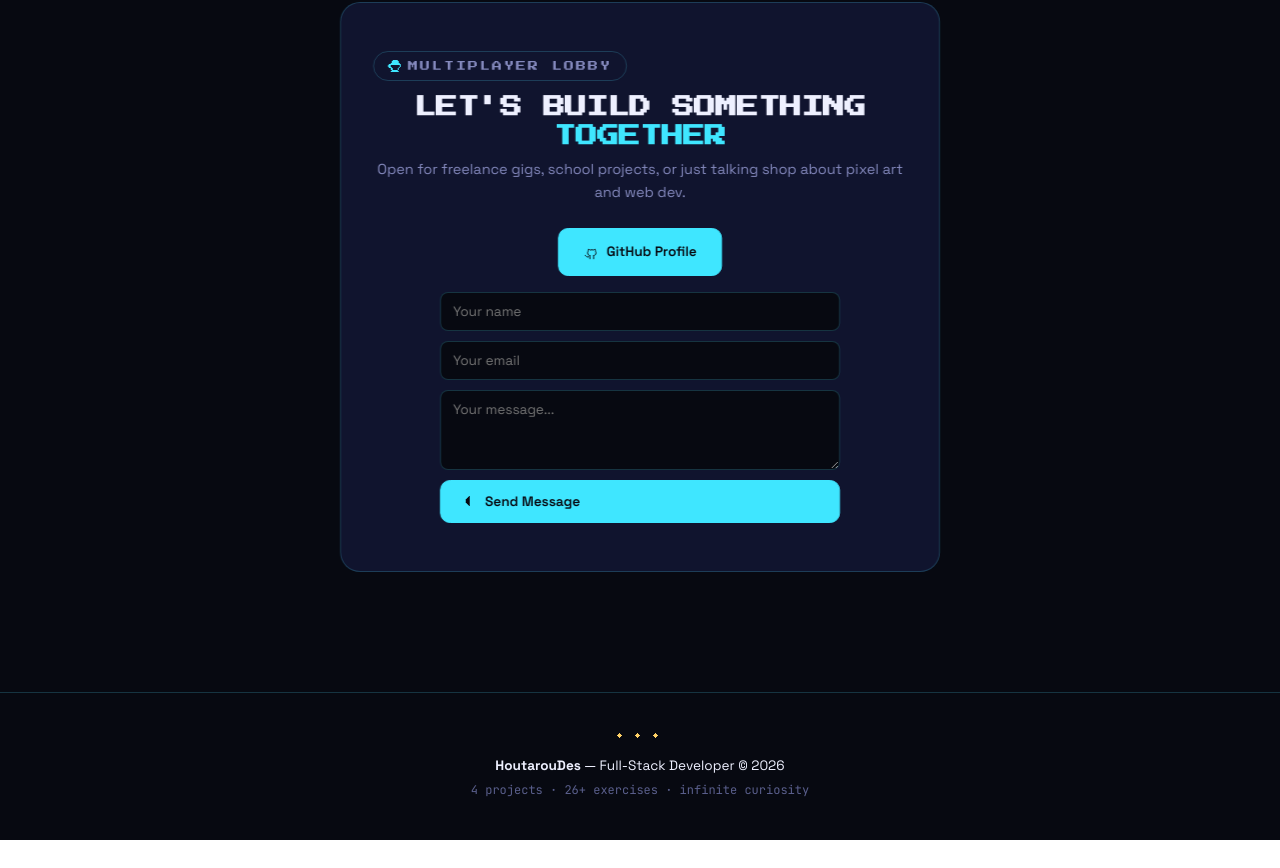
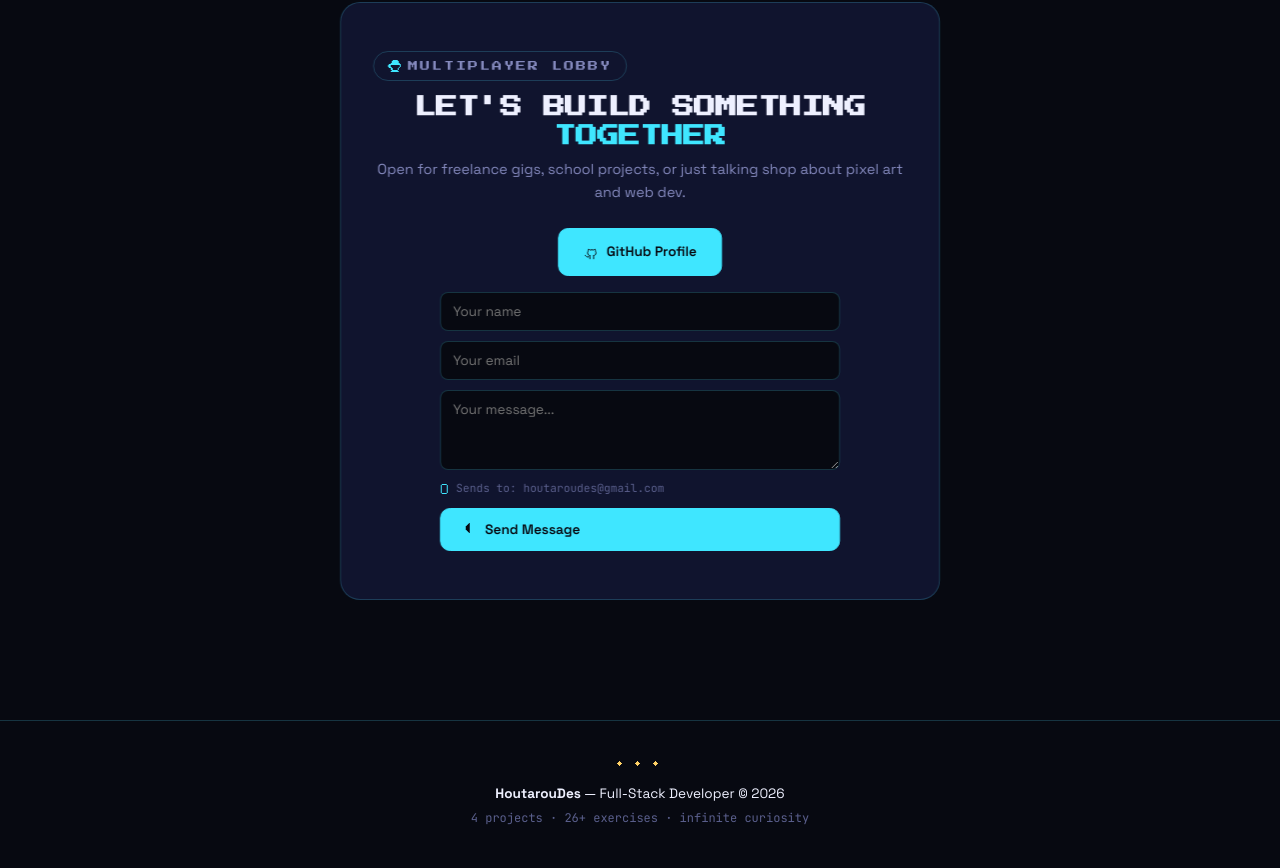
Before and after one commit to houtaroudes/houtaroudes-portfolio, a React (Vite) app: page / in a window 1280 px wide. Shown: the part 2853-3721 px from the top of the page. Before the commit the page ends 3693 px from the top, so only its background shows below. Built offline with nearby package versions, Linux system fonts and the light colour scheme.

Commit message:
update formspree ID, add email display to contact

```diff
--- a/src/App.jsx
+++ b/src/App.jsx
@@ -716,12 +716,16 @@ export default function Portfolio() {
           <p className="section-desc" style={{textAlign:"center",marginBottom:24}}>Open for freelance gigs, school projects, or just talking shop about pixel art and web dev.</p>
           <div className="hero-actions" style={{justifyContent:"center",flexDirection:'column',alignItems:'center',gap:'16px'}}>
             <a href="https://github.com/houtaroudes" target="_blank" rel="noopener" className="btn primary"><IconGithub s={15}/> GitHub Profile</a>
-            <form action="https://formspree.io/f/YOUR_FORM_ID" method="POST" style={{display:'flex',flexDirection:'column',gap:'10px',width:'100%',maxWidth:'400px'}}>
+            <form action="https://formspree.io/f/xzdnjdbd" method="POST" style={{display:'flex',flexDirection:'column',gap:'10px',width:'100%',maxWidth:'400px'}}>
               <input type="text" name="name" placeholder="Your name" className="fs-input" required />
               <input type="email" name="email" placeholder="Your email" className="fs-input" required />
               <textarea name="message" placeholder="Your message..." className="fs-input fs-textarea" required rows={3}></textarea>
               <input type="hidden" name="_subject" value="New portfolio message!" />
               <input type="text" name="_gotcha" style={{display:'none'}} />
+              <div style={{display:'flex',alignItems:'center',gap:'6px',fontSize:'0.7rem',color:'var(--dimmer)',fontFamily:'var(--font-mono)'}}>
+                <PxIcon name="file" size={10} color="var(--cyan)" />
+                <span>Sends to: houtaroudes@gmail.com</span>
+              </div>
               <button type="submit" className="btn primary"><PxIcon name="play" size={12} color="var(--void)" /> Send Message</button>
             </form>
           </div>
```
